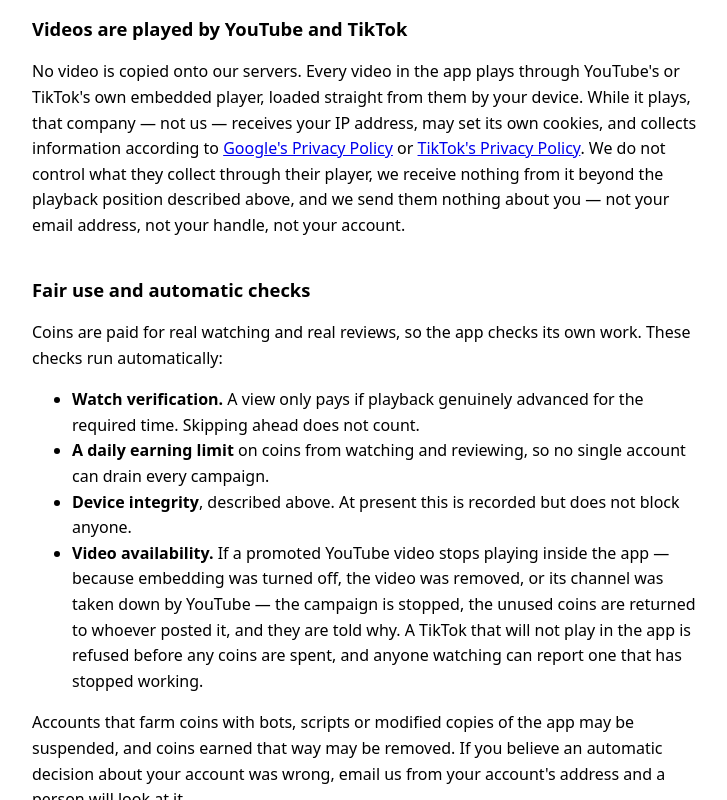
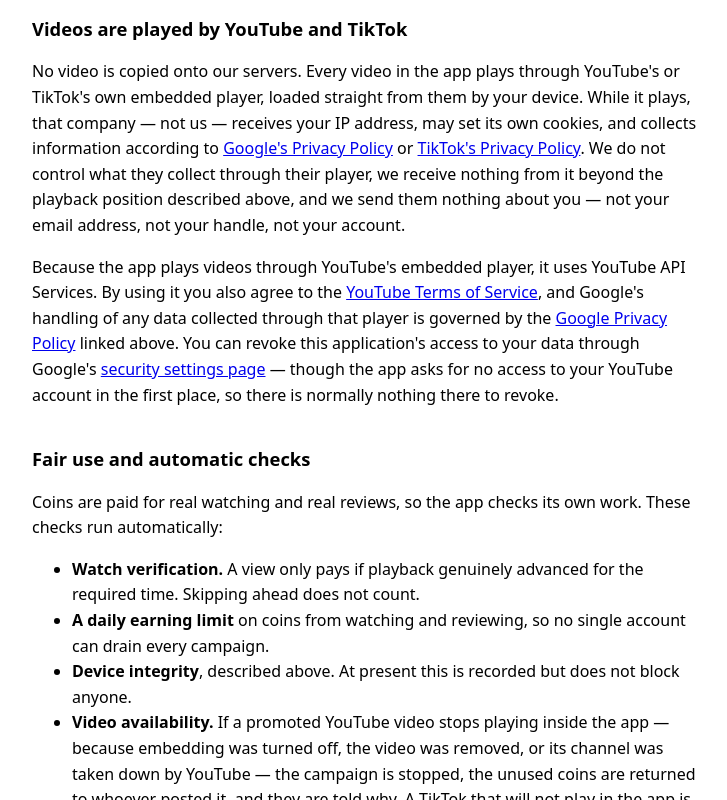
Before and after one commit to infinix10prozeestarzone-rgb/watchback-privacy, a plain HTML site: page index.html in a window 1280 px wide. Shown: the part 1585-2385 px from the top of the page, without its empty margins (272-999 px from the left). Drawn offline with Linux system fonts and the light colour scheme.

Commit message:
Privacy policy: link YouTube's Terms of Service
Required by the YouTube API Services Terms of any app that uses a YouTube API
Service, and the embedded player is one -- so this has been owed since the
first build, not since TikTok. The paragraph also names the revocation page
Google asks to be named, while saying plainly that the app never asks for
access to a YouTube account, so there is normally nothing to revoke.

```diff
--- a/index.html
+++ b/index.html
@@ -21,7 +21,7 @@
 <body>
 
 <h1>Privacy Policy — WatchBack GainMore</h1>
-<p class="updated">Last updated 17 September 2026</p>
+<p class="updated">Last updated 20 September 2026</p>
 
 <p>WatchBack GainMore lets creators earn coins by watching and reviewing other
 creators' videos, and spend those coins on feedback and views for their own.
@@ -110,6 +110,16 @@
 we receive nothing from it beyond the playback position described above, and we
 send them nothing about you — not your email address, not your handle, not your
 account.</p>
+
+<p>Because the app plays videos through YouTube's embedded player, it uses
+YouTube API Services. By using it you also agree to the
+<a href="https://www.youtube.com/t/terms">YouTube Terms of Service</a>, and
+Google's handling of any data collected through that player is governed by the
+<a href="https://policies.google.com/privacy">Google Privacy Policy</a> linked
+above. You can revoke this application's access to your data through
+Google's <a href="https://security.google.com/settings/security/permissions">security
+settings page</a> — though the app asks for no access to your YouTube account
+in the first place, so there is normally nothing there to revoke.</p>
 
 <h2>Fair use and automatic checks</h2>
 
```
